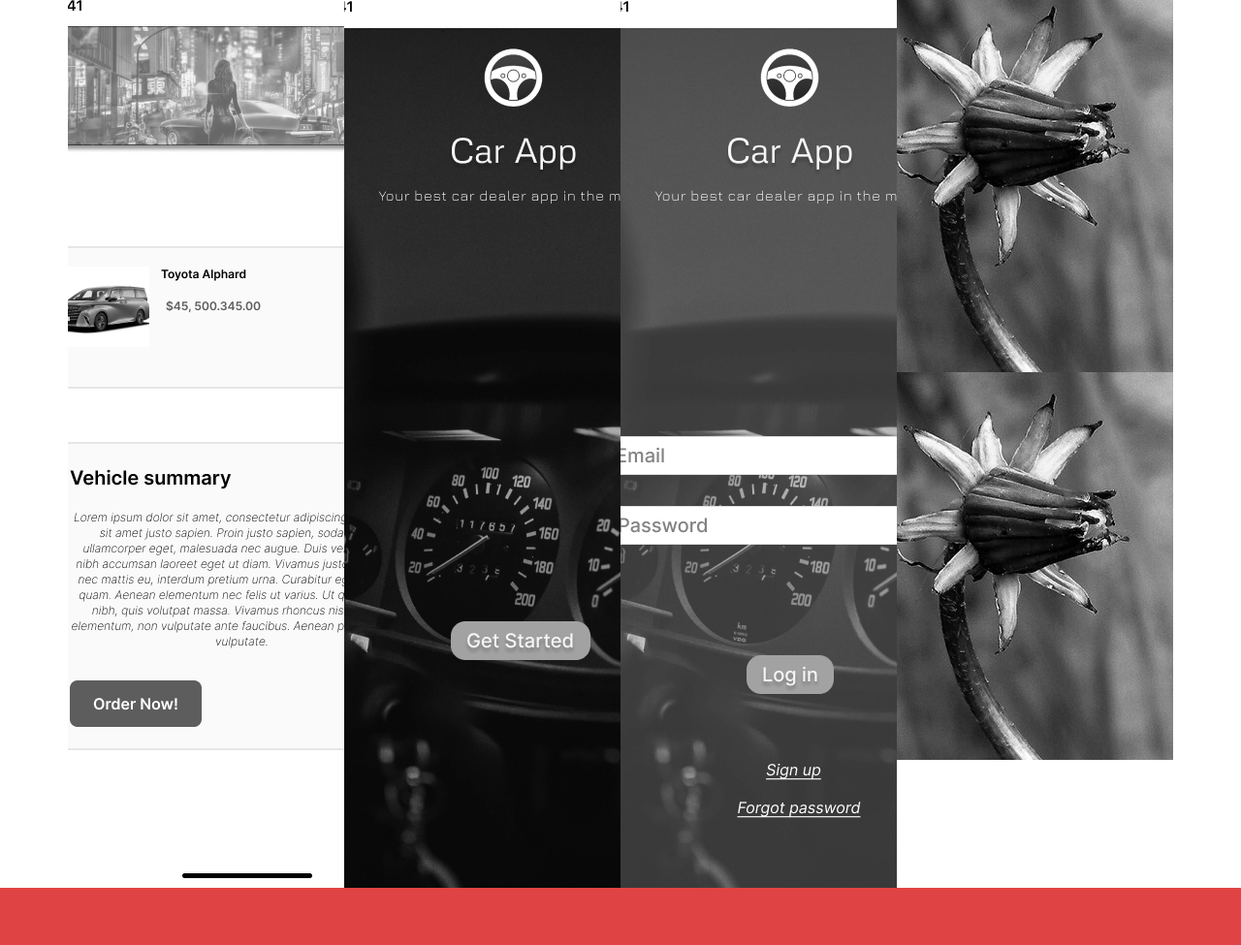
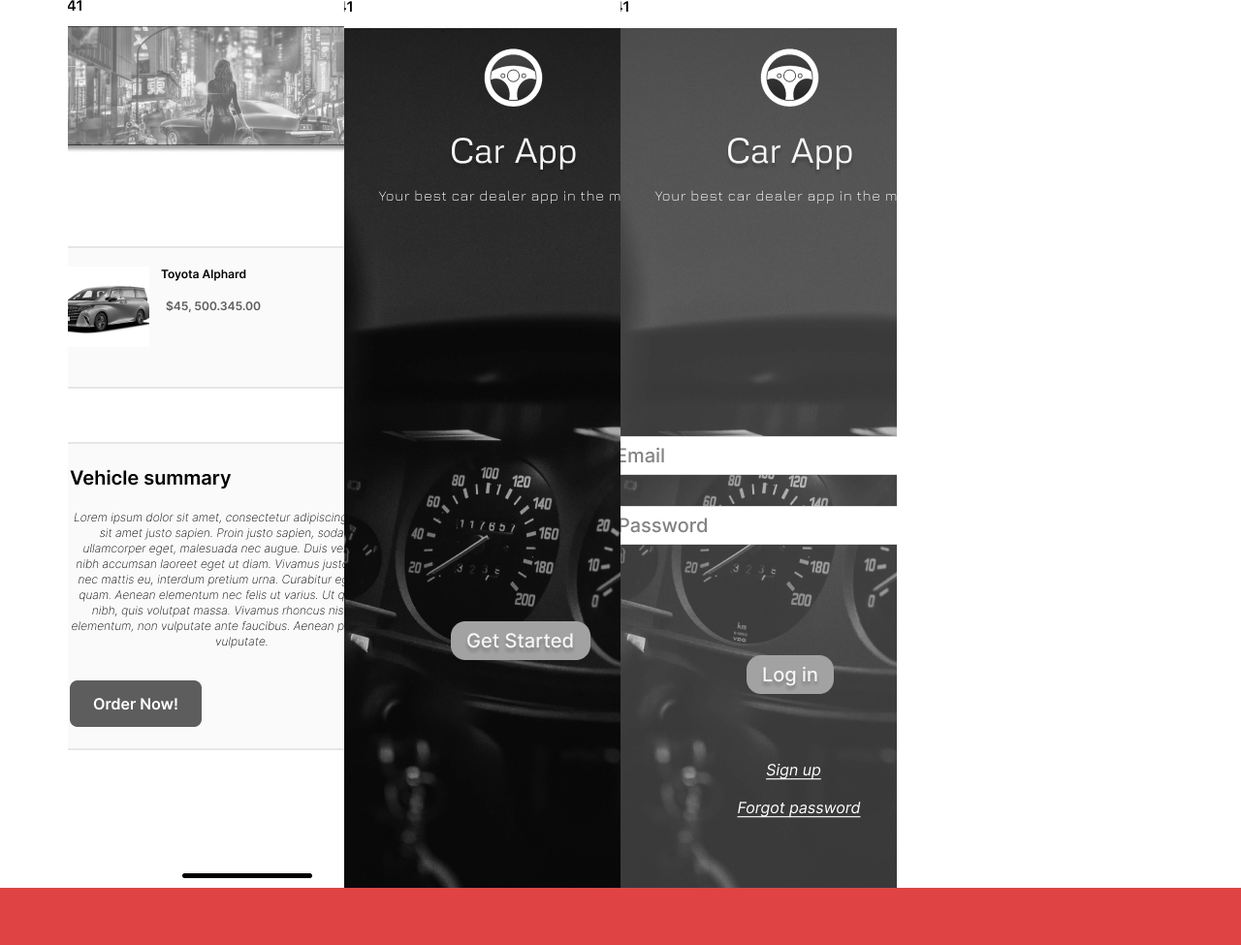
Before and after one commit to FWPJays/jayson.github.io, a plain HTML site: page index.html in a window 1280 px wide. Shown: the part 4629-5604 px from the top of the page at 97% size. Drawn offline with nearby package versions, Linux system fonts and the light colour scheme.

Commit message:
Update index.html

```diff
--- a/index.html
+++ b/index.html
@@ -297,21 +297,21 @@
   	    <!-- PORTFOLIO ITEM END -->
 
   		<!-- PORTFOLIO ITEM 8 -->
-          <div class="col-md-3 col-sm-6">
+          <!-- <div class="col-md-3 col-sm-6">
               <div class="overlay-effect effects clearfix">
                   <div class="img">
                       <a href="img/portfolio/portfolio-08-large.jpg" data-lightbox="roadtrip" title="Project Eight - Car App"><img class="grayscale" src="img/portfolio/portfolio-08-thumbnail.jpg" alt="Portfolio Item"></a>
                   </div>
               </div>
-          </div>
+          </div> -->
 
-          <div class="col-md-3 col-sm-6">
+         <!--  <div class="col-md-3 col-sm-6">
               <div class="overlay-effect effects clearfix">
                   <div class="img">
                       <a href="img/portfolio/portfolio-08-large.jpg" data-lightbox="roadtrip" title="Project Eight - Car App"><img class="grayscale" src="img/portfolio/portfolio-08-thumbnail.jpg" alt="Portfolio Item"></a>
                   </div>
               </div>
-          </div>
+          </div> -->
   	    <!-- PORTFOLIO ITEM END -->
         </div><!--/row-->
       </div><!--/.container-->
```
